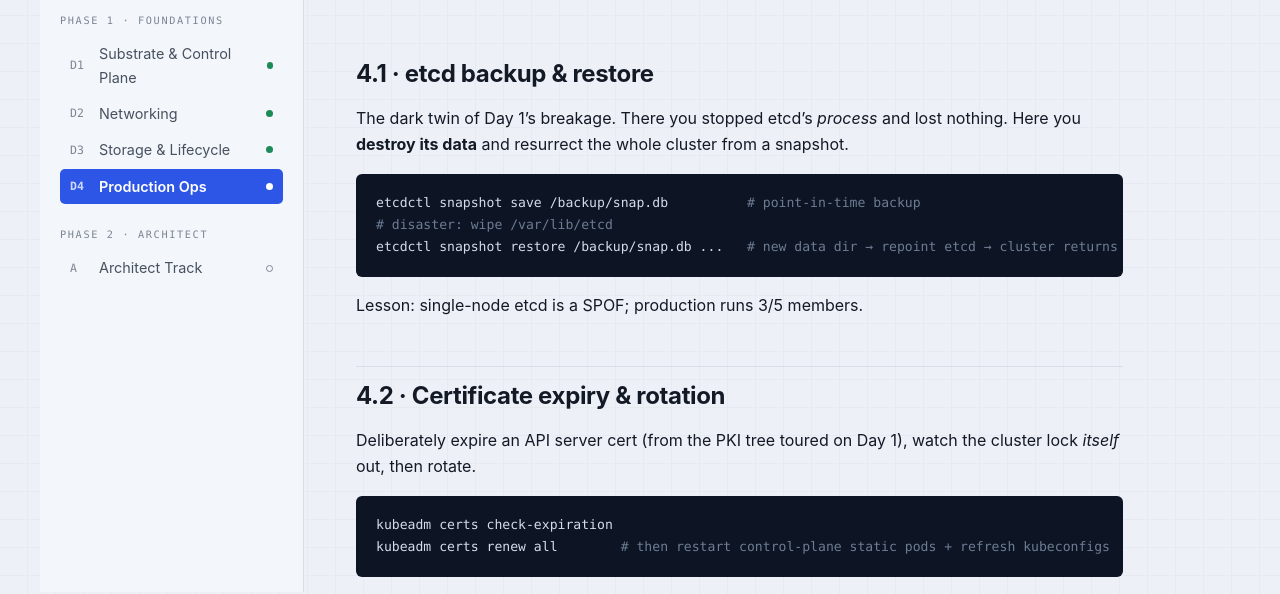
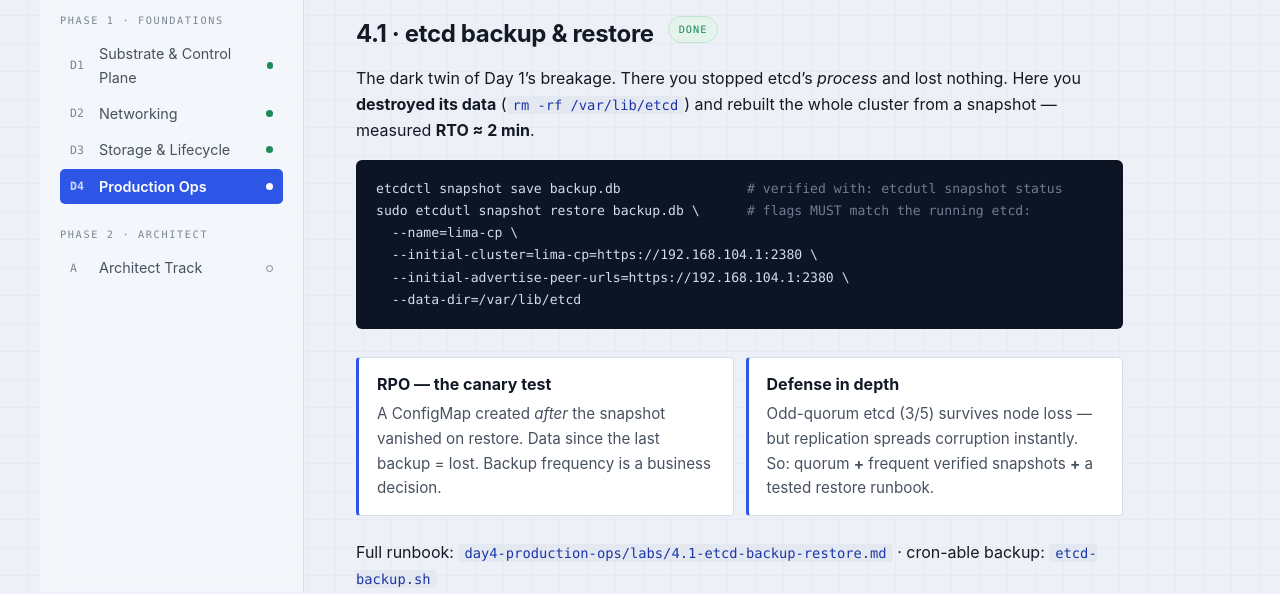
Before and after one commit to rahb3rt/k8s-course, a plain HTML site: page docs/day4.html in a window 1280 px wide. Shown: the part 208-802 px from the top of the page. Drawn offline with Linux system fonts and the light colour scheme.

Commit message:
Day 4.1: etcd backup & restore runbook + backup script
Resurrected the cluster from a snapshot (RTO ~2min); codified the DR runbook,
a cron-able etcd-backup.sh, and updated the Day 4 page + README.

```diff
--- a/docs/day4.html
+++ b/docs/day4.html
@@ -29,12 +29,19 @@
       <h1>Production Operations</h1>
       <p class="lede">The drills that separate people who <em>run</em> clusters from people who deploy to them. This page fills in with commands as we do each lab.</p>
 
-      <h2>4.1 · etcd backup &amp; restore</h2>
-      <p>The dark twin of Day 1’s breakage. There you stopped etcd’s <em>process</em> and lost nothing. Here you <strong>destroy its data</strong> and resurrect the whole cluster from a snapshot.</p>
-      <pre>etcdctl snapshot save /backup/snap.db          <span class="c"># point-in-time backup</span>
-<span class="c"># disaster: wipe /var/lib/etcd</span>
-etcdctl snapshot restore /backup/snap.db ...   <span class="c"># new data dir → repoint etcd → cluster returns</span></pre>
-      <p>Lesson: single-node etcd is a SPOF; production runs 3/5 members.</p>
+      <div class="pagehead"><h2 style="margin:0;border:none">4.1 · etcd backup &amp; restore</h2><span class="chip ok">Done</span></div>
+      <p>The dark twin of Day 1’s breakage. There you stopped etcd’s <em>process</em> and lost nothing. Here you <strong>destroyed its data</strong> (<code class="inl">rm -rf /var/lib/etcd</code>) and rebuilt the whole cluster from a snapshot — measured <strong>RTO ≈ 2 min</strong>.</p>
+      <pre>etcdctl snapshot save backup.db                <span class="c"># verified with: etcdutl snapshot status</span>
+sudo etcdutl snapshot restore backup.db \      <span class="c"># flags MUST match the running etcd:</span>
+  --name=lima-cp \
+  --initial-cluster=lima-cp=https://192.168.104.1:2380 \
+  --initial-advertise-peer-urls=https://192.168.104.1:2380 \
+  --data-dir=/var/lib/etcd</pre>
+      <div class="grid2">
+        <div class="card"><b>RPO — the canary test</b><p>A ConfigMap created <em>after</em> the snapshot vanished on restore. Data since the last backup = lost. Backup frequency is a business decision.</p></div>
+        <div class="card"><b>Defense in depth</b><p>Odd-quorum etcd (3/5) survives node loss — but replication spreads corruption instantly. So: quorum <strong>+</strong> frequent verified snapshots <strong>+</strong> a tested restore runbook.</p></div>
+      </div>
+      <p>Full runbook: <code class="inl">day4-production-ops/labs/4.1-etcd-backup-restore.md</code> · cron-able backup: <code class="inl">etcd-backup.sh</code></p>
 
       <h2>4.2 · Certificate expiry &amp; rotation</h2>
       <p>Deliberately expire an API server cert (from the PKI tree toured on Day 1), watch the cluster lock <em>itself</em> out, then rotate.</p>
```
Also changed, not shown: 3 other files.
